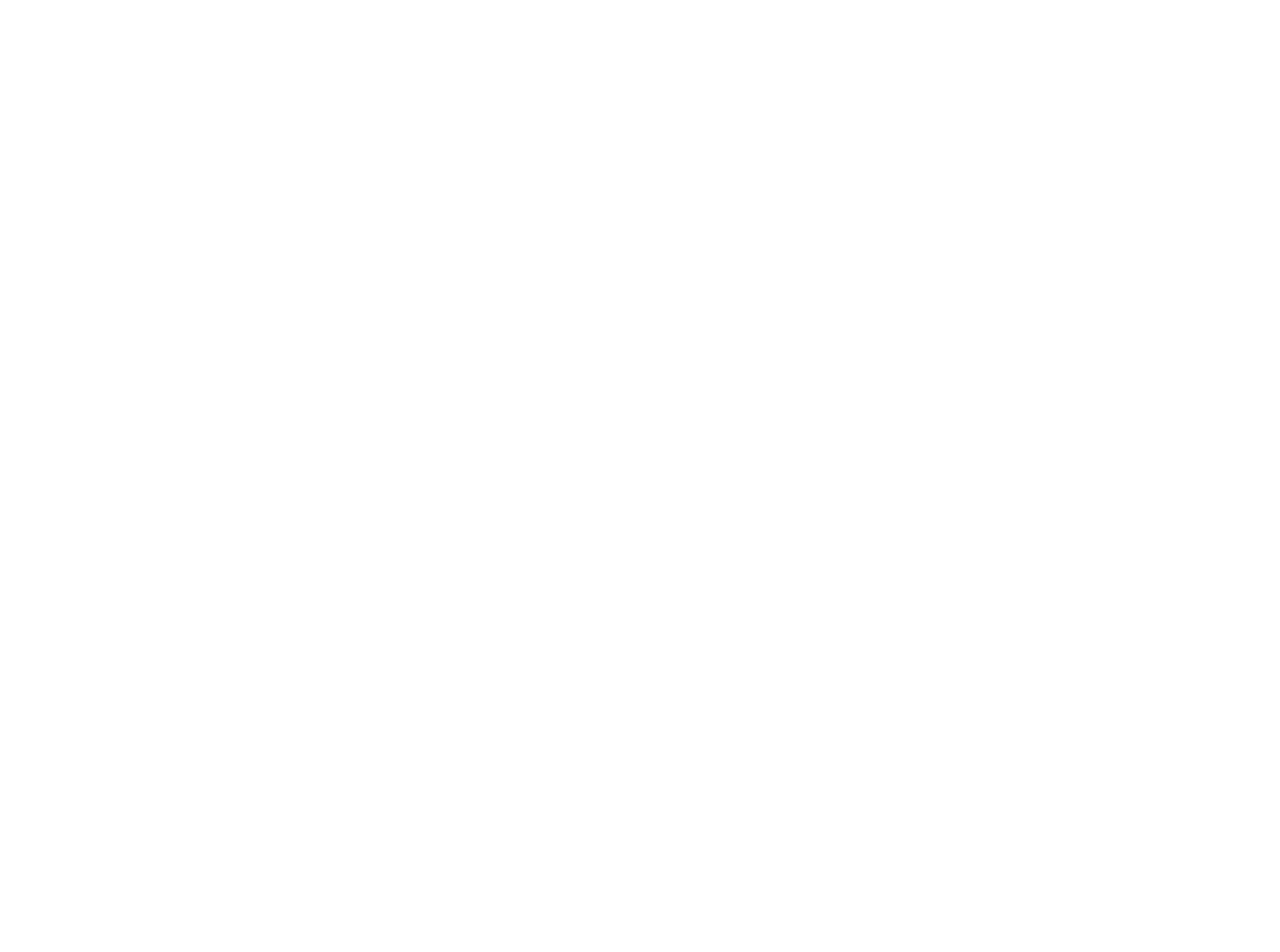
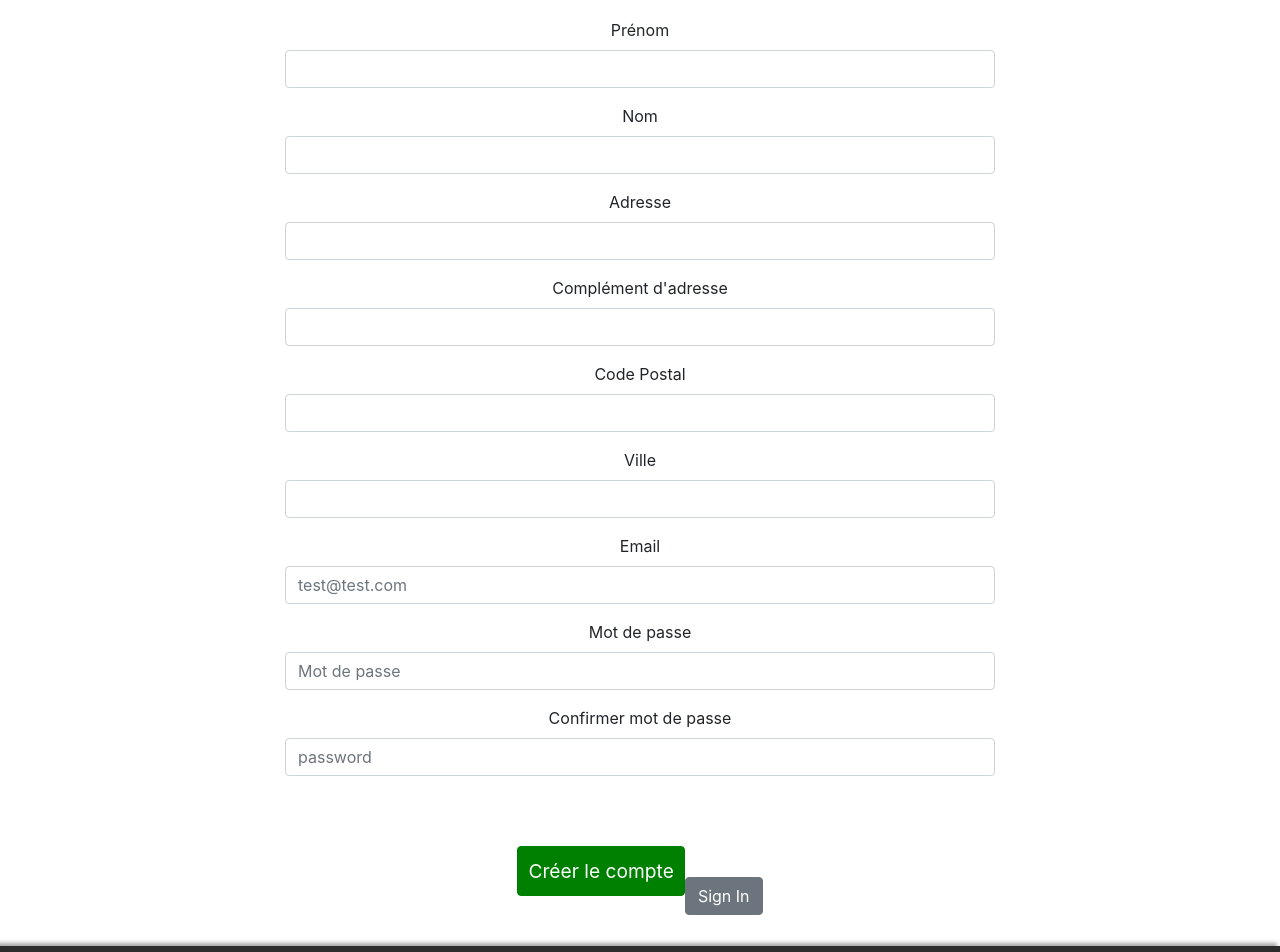
Before and after one commit to alissone-neyret/creation-maya, a React (Create React App) app in the folder front/: page /profil in a window 1280 px wide. Shown: the part 860-1812 px from the top of the page. Before the commit the page ends 800 px from the top, so only its background shows below. Built offline with nearby package versions, Linux system fonts and the light colour scheme.

Commit message:
creation compte client

```diff
--- a/front/src/App.js
+++ b/front/src/App.js
@@ -4,12 +4,14 @@
 import PageAccueil from './components/pages/PageAccueil';
 import PageBijoux from './components/pages/PageBijoux';
 import PageAdmin from './components/pages/PageAdmin';
+import Profil from './components/pages/Profil';
 
 const App = () => (
   <div className="App">
     <Route onUpdate={window.scrollTo(0,0)} exact path="/" component={PageAccueil} />
     <Route onUpdate={window.scrollTo(0,0)} path="/PageBijoux" component={PageBijoux} />
     <Route onUpdate={window.scrollTo(0,0)} path="/maya-admin" component={PageAdmin} />
+    <Route onUpdate={window.scrollTo(0,0)} path="/profil" component={Profil}/>
   </div>
 );
 
--- /dev/null
+++ b/front/src/components/CreationCompte.css
@@ -0,0 +1,24 @@
+.ligne-formulaire {
+  justify-content: center;
+  margin-bottom: 5%;
+}
+
+.titre-compte {
+  margin-bottom: 5%;
+}
+
+.ligne-bouton-creation-compte {
+  justify-content: center;
+}
+
+.bouton-creation-compte {
+  margin-bottom: 20%;
+  background-color: green!important;
+  border: 1px solid green!important;
+  padding: 10px!important;
+  font-size: 1.2em!important;
+}
+
+.lien-bouton {
+  color: white;
+}
--- /dev/null
+++ b/front/src/components/CreationCompte.jsx
@@ -0,0 +1,114 @@
+import React, { Component } from 'react';
+import { Button, Form, FormGroup, Label, Input, Container, Row, Col } from 'reactstrap';
+import { Link } from 'react-router-dom';
+import './CreationCompte.css';
+
+class CreationCompte extends Component {
+  constructor(props) {
+    super(props);
+    this.state = {
+      email: "",
+      password: "",
+      confirmPassword: "",
+      prenom: "",
+      nom: "",
+      adresse: "",
+      complementAdresse: "",
+      codePostal: "",
+      ville: "",
+      flash: "",
+    }
+    this.updateEmailField = this.updateEmailField.bind(this);
+    this.handleSubmit = this.handleSubmit.bind(this);
+  }
+
+  updateEmailField(event) {
+    this.setState({
+      [event.target.name]: event.target.value,
+    })
+  };
+
+  handleSubmit(event) {
+    console.log(JSON.stringify(this.state));
+    event.preventDefault();
+    const data = {
+      email: this.state.email,
+      password: this.state.password,
+      prenom: this.state.prenom,
+      nom: this.state.nom,
+    }
+    fetch("",
+      {
+        method: 'POST',
+        headers: new Headers({
+          'Content-Type': 'application/json'
+        }),
+        body: JSON.stringify(data),
+      })
+      .then(res => res.json())
+      .then(
+        res => this.setState({ "flash": res.flash }),
+        err => this.setState({ "flash": err.flash })
+      )
+  }
+
+  render() {
+    return (
+      <div className="CreationCompte">
+        <Container className="container">
+          <Row className="ligne-formulaire">
+            <Col lg="8">
+              <h3 className="titre-compte">Créer un compte</h3>
+              <Form className="formulaire" onSubmit={this.handleSubmit}>
+                <FormGroup>
+                  <Label for="prenom">Prénom</Label>
+                  <Input onChange={this.updateEmailField} type="text" name="name" value={this.state.prenom} />
+                </FormGroup>
+                <FormGroup>
+                  <Label for="nom">Nom</Label>
+                  <Input onChange={this.updateEmailField} type="text" name="lastname" value={this.state.nom} />
+                </FormGroup>
+                <FormGroup>
+                  <Label for="adresse">Adresse</Label>
+                  <Input onChange={this.updateEmailField} type="text" name="adresse" value={this.state.adresse} />
+                </FormGroup>
+                <FormGroup>
+                  <Label for="complementAdresse">Complément d'adresse</Label>
+                  <Input onChange={this.updateEmailField} type="text" name="complementAdresse" value={this.state.complementAdresse} />
+                </FormGroup>
+                <FormGroup>
+                  <Label for="codePostal">Code Postal </Label>
+                  <Input onChange={this.updateEmailField} type="text" name="codePostal" value={this.state.codePostal} />
+                </FormGroup>
+                <FormGroup>
+                  <Label for="ville">Ville</Label>
+                  <Input onChange={this.updateEmailField} type="text" name="ville" value={this.state.ville} />
+                </FormGroup>
+                <FormGroup>
+                  <Label for="Email">Email</Label>
+                  <Input onChange={this.updateEmailField} type="email" name="email" placeholder="test@test.com" value={this.state.email} />
+                </FormGroup>
+                <FormGroup>
+                  <Label for="password">Mot de passe</Label>
+                  <Input onChange={this.updateEmailField} type="password" name="password" placeholder="Mot de passe" value={this.state.password} />
+                </FormGroup>
+                <FormGroup>
+                  <Label for="confirmPassword">Confirmer mot de passe</Label>
+                  <Input onChange={this.updateEmailField} type="password" name="confirmPassword" placeholder="password" value={this.state.confirmPassword} />
+                </FormGroup>
+              </Form>
+            </Col>
+          </Row>
+          <Row className="ligne-bouton-creation-compte">
+            <Col lg="3">
+              <Button className="bouton-creation-compte"><Link className="lien-bouton" to="/panier">Créer le compte</Link></Button>
+              <Button className="bouton"><Link className="lien-bouton" to="/signin">Sign In</Link></Button>
+            </Col>
+          </Row>
+        </Container >
+      </div >
+    )
+  }
+}
+
+export default CreationCompte;
--- a/front/src/components/NavbarMain.jsx
+++ b/front/src/components/NavbarMain.jsx
@@ -35,7 +35,7 @@
                 <Link className="lien-navbar" to="">Panier</Link>
               </NavItem>
               <NavItem>
-                <Link className="lien-navbar" to="">Mon compte</Link>
+                <Link className="lien-navbar" to="/profil">Mon compte</Link>
               </NavItem>
             </Nav>
           </Collapse>
--- /dev/null
+++ b/front/src/components/pages/Profil.jsx
@@ -0,0 +1,39 @@
+import React, { Component } from 'react';
+import NavbarMain from '../NavbarMain';
+import { Container, Row, Col } from 'reactstrap';
+import Footer from '../Footer';
+import CreationCompte from '../CreationCompte';
+import Banniere from '../Banniere';
+
+class Profil extends Component {
+  constructor(props) {
+    super(props);
+    this.state = {}
+  }
+  render() {
+    return (
+      <div className="PageBijoux">
+        <header>
+          <NavbarMain />
+          <Banniere />
+        </header>
+        <section>
+        <Container>
+          <Row>
+            <Col>
+              <CreationCompte />
+            </Col>
+          </Row>
+        </Container>
+        </section>
+
+        <footer>
+          <Footer />
+        </footer>
+
+      </div>
+    );
+  }
+}
+
+export default Profil;
```
Also changed, not shown: front/src/components/pages/Profil.css (added).
